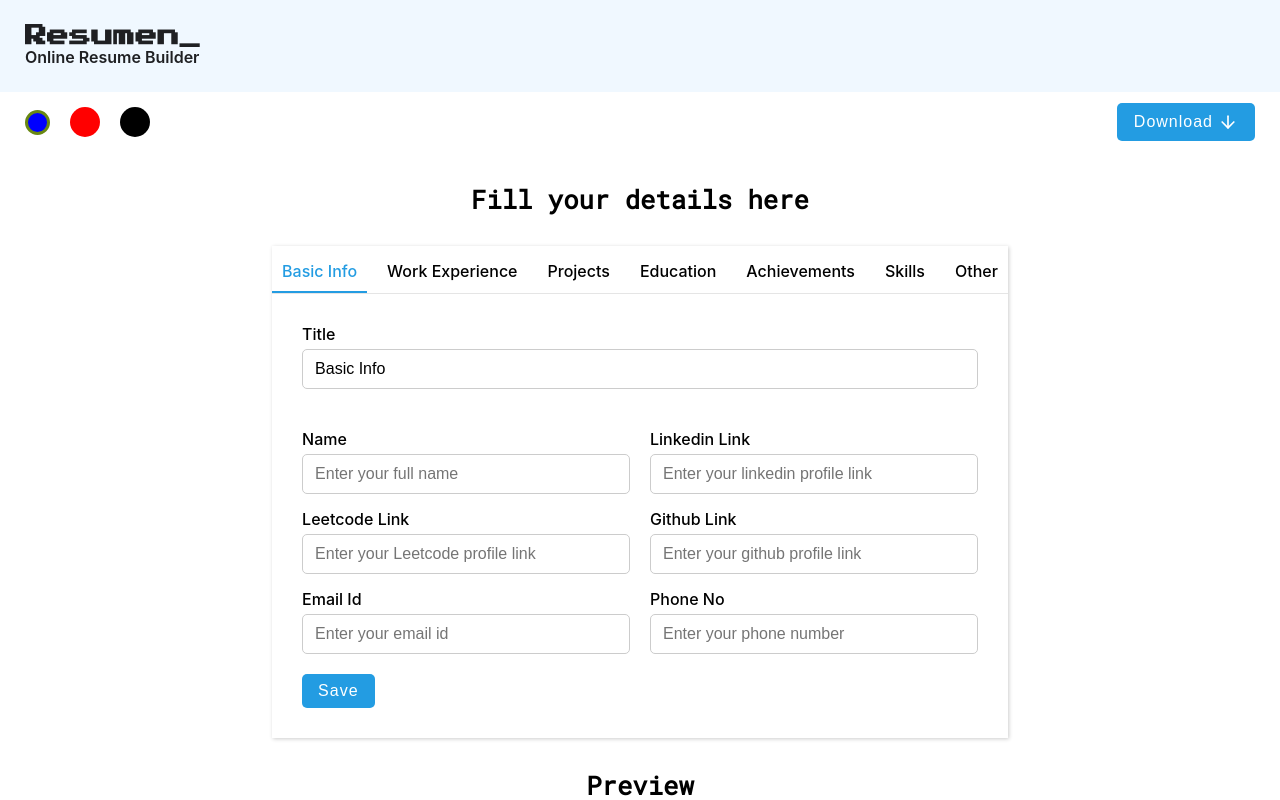
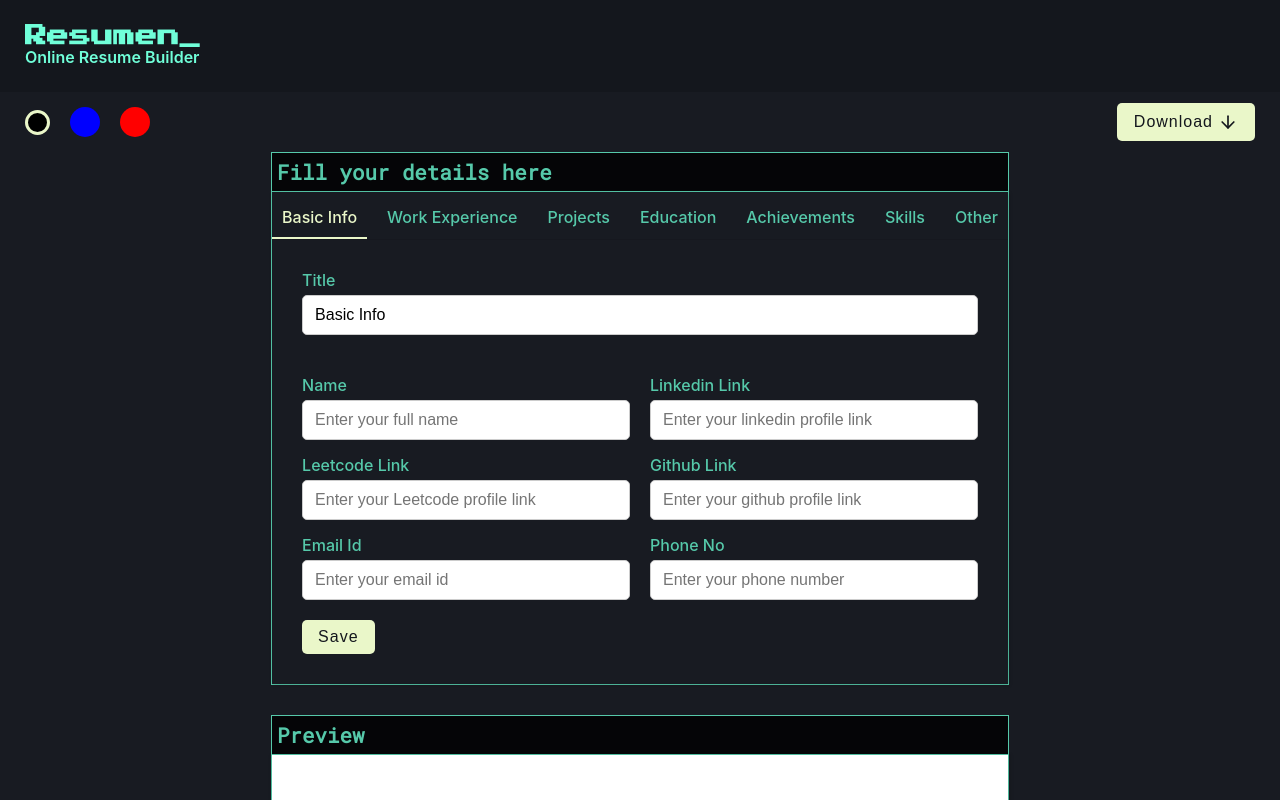
Before and after one commit to roniskywalker/Resumic_, a React (Create React App) app: page / in a window 1280 px wide. Shown: the top 800 px of the page. Built offline with nearby package versions, Linux system fonts and the light colour scheme.

Commit message:
Update style

```diff
--- a/src/App.css
+++ b/src/App.css
@@ -1,17 +1,44 @@
-@import url('https://fonts.googleapis.com/css2?family=Abril+Fatface&family=Acme&family=Creepster&family=Lobster&family=Press+Start+2P&family=Roboto+Mono&display=swap');
+@import url("https://fonts.googleapis.com/css2?family=Abril+Fatface&family=Acme&family=Creepster&family=Lobster&family=Press+Start+2P&family=Roboto+Mono&display=swap");
 
-*{
-    margin: 0;
-    padding: 0;
-    box-sizing: border-box;
+* {
+  margin: 0;
+  padding: 0;
+  box-sizing: border-box;
 }
 
 .Body {
+  background-color: #181b22;
   display: flex;
   flex-direction: column;
   align-items: center;
+  gap: 0px;
+  padding-top: 0;
+}
+.main1 {
+  background-color: #181b22;
+  border: 0.1px solid #56c9aa;
+  color: #56c9aa;
+  margin-bottom: 30px;
+}
+.main2 {
+  background-color: white;
+  border: 0.1px solid #56c9aa;
+  margin-bottom: 30px;
+}
+.main {
+  display: flex;
+  flex-direction: row;
   gap: 30px;
   padding-top: 0;
+}
+
+@media (max-width: 1500px) {
+  .main {
+    flex-direction: column;
+  }
+  .main1 {
+    margin-bottom: 0px;
+  }
 }
 
 .toolbar {
@@ -34,21 +61,21 @@
   height: 30px;
   width: 30px;
   border-radius: 50%;
-  background-color: #239ce2;
+  background-color: #eaf7c9;
 }
 .colors .active {
   margin: auto;
   height: 25px;
   width: 25px;
-  border: 3px solid #698813;
+  border: 3px solid #eaf7c9;
 }
 
 .toolbar button {
   margin-right: 25px;
   padding: 9px 17px;
   border-radius: 5px;
-  background-color: #239ce2;
-  color: #fff;
+  background-color: #eaf7c9;
+  color: #14171d;
   outline: none;
   border: none;
   font-weight: 500;
@@ -65,7 +92,11 @@
   width: 20px;
 }
 
-.subheading h1{
-  font-family: 'Roboto Mono', monospace;
-  font-size: 1.6em;
+.subheading h1 {
+  font-family: "Roboto Mono", monospace;
+  font-size: 1.3em;
+  border-bottom: 0.1px solid #56c9aa;
+  padding: 5px;
+  background-color: #050507;
+  color: #56c9aa;
 }
--- a/src/App.js
+++ b/src/App.js
@@ -1,14 +1,14 @@
-import React, {useState, useRef} from 'react';
+import React, { useState, useRef } from "react";
 import { ArrowDown } from "react-feather";
 import ReactToPrint from "react-to-print";
 
-import './App.css';
-import Header from './components/header/Header';
-import Editor from './components/editor/Editor';
+import "./App.css";
+import Header from "./components/header/Header";
+import Editor from "./components/editor/Editor";
 import Preview from "./components/preview/Preview";
 
 function App() {
-  const colors = ["blue", "red", "black"];
+  const colors = ["black", "blue", "red"];
   const sections = {
     basicInfo: "Basic Info",
     workExp: "Work Experience",
@@ -20,7 +20,6 @@ function App() {
   };
 
   const resumeRef = useRef();
-
 
   const [activeColor, setActiveColor] = useState(colors[0]);
 
@@ -92,6 +91,8 @@ const [resumeInformation, setResumeInformation] = useState({
             content={() => resumeRef.current}
           />
         </div>
+        <div className="main">
+          <div className="main1">
             <div className="subheading">
               <h1>Fill your details here</h1>
             </div>
@@ -100,6 +101,8 @@ const [resumeInformation, setResumeInformation] = useState({
               information={resumeInformation}
               setInformation={setResumeInformation}
             />
+          </div>
+          <div className="main2">
             <div className="subheading">
               <h1>Preview</h1>
             </div>
@@ -111,6 +114,8 @@ const [resumeInformation, setResumeInformation] = useState({
             />
           </div>
         </div>
+      </div>
+    </div>
   );
 }
 
--- a/src/components/editor/Editor.js
+++ b/src/components/editor/Editor.js
@@ -281,112 +281,95 @@ function Editor(props) {
   );
   const achievementBody = (
     <div className={styles.detail}>
+        <label>List your achievements</label>
       <div className={styles.column}>
-        <label>List your achievements</label>
         <InputControl
-          placeholder="Line 1"
+          placeholder="Achievement 1"
           value={values.points ? values.points[0] : ""}
           onChange={(event) => handlePointUpdate(event.target.value, 0)}
         />
         <InputControl
-          placeholder="Line 2"
+          placeholder="Achievement 2"
           value={values.points ? values.points[1] : ""}
           onChange={(event) => handlePointUpdate(event.target.value, 1)}
         />
         <InputControl
-          placeholder="Line 3"
+          placeholder="Achievement 3"
           value={values.points ? values.points[2] : ""}
           onChange={(event) => handlePointUpdate(event.target.value, 2)}
         />
         <InputControl
-          placeholder="Line 4"
+          placeholder="Achievement 4"
           value={values.points ? values.points[3] : ""}
           onChange={(event) => handlePointUpdate(event.target.value, 3)}
         />
         <InputControl
-          placeholder="Line 5"
+          placeholder="Achievement 5"
           value={values.points ? values.points[4] : ""}
           onChange={(event) => handlePointUpdate(event.target.value, 4)}
-        />
-        <InputControl
-          placeholder="Line 6"
-          value={values.points ? values.points[5] : ""}
-          onChange={(event) => handlePointUpdate(event.target.value, 5)}
-        />
-        <InputControl
-          placeholder="Line 7"
-          value={values.points ? values.points[6] : ""}
-          onChange={(event) => handlePointUpdate(event.target.value, 6)}
-        />
-        <InputControl
-          placeholder="Line 8"
-          value={values.points ? values.points[7] : ""}
-          onChange={(event) => handlePointUpdate(event.target.value, 7)}
-        />
-        <InputControl
-          placeholder="Line 9"
-          value={values.points ? values.points[8] : ""}
-          onChange={(event) => handlePointUpdate(event.target.value, 8)}
-        />
-        <InputControl
-          placeholder="Line 10"
-          value={values.points ? values.points[9] : ""}
-          onChange={(event) => handlePointUpdate(event.target.value, 9)}
         />
       </div>
     </div>
   );
   const skillBody = (
     <div className={styles.detail}>
-      <div className={styles.column}>
-        <label>List your skills</label>
+      <label>List your skills</label>
+      <div className={styles.row}>
         <InputControl
-          placeholder="Line 1"
+          placeholder="Skill 1"
           value={values.points ? values.points[0] : ""}
           onChange={(event) => handlePointUpdate(event.target.value, 0)}
         />
         <InputControl
-          placeholder="Line 2"
+          placeholder="Skill 2"
           value={values.points ? values.points[1] : ""}
           onChange={(event) => handlePointUpdate(event.target.value, 1)}
         />
+      </div>
+      <div className={styles.row}>
         <InputControl
-          placeholder="Line 3"
+          placeholder="Skill 3"
           value={values.points ? values.points[2] : ""}
           onChange={(event) => handlePointUpdate(event.target.value, 2)}
         />
         <InputControl
-          placeholder="Line 4"
+          placeholder="Skill 4"
           value={values.points ? values.points[3] : ""}
           onChange={(event) => handlePointUpdate(event.target.value, 3)}
         />
+      </div>
+      <div className={styles.row}>
         <InputControl
-          placeholder="Line 5"
+          placeholder="Skill 5"
           value={values.points ? values.points[4] : ""}
           onChange={(event) => handlePointUpdate(event.target.value, 4)}
         />
         <InputControl
-          placeholder="Line 6"
+          placeholder="Skill 6"
           value={values.points ? values.points[5] : ""}
           onChange={(event) => handlePointUpdate(event.target.value, 5)}
         />
+      </div>
+      <div className={styles.row}>
         <InputControl
-          placeholder="Line 7"
+          placeholder="Skill 7"
           value={values.points ? values.points[6] : ""}
           onChange={(event) => handlePointUpdate(event.target.value, 6)}
         />
         <InputControl
-          placeholder="Line 8"
+          placeholder="Skill 8"
           value={values.points ? values.points[7] : ""}
           onChange={(event) => handlePointUpdate(event.target.value, 7)}
         />
+      </div>
+      <div className={styles.row}>
         <InputControl
-          placeholder="Line 9"
+          placeholder="Skill 9"
           value={values.points ? values.points[8] : ""}
           onChange={(event) => handlePointUpdate(event.target.value, 8)}
         />
         <InputControl
-          placeholder="Line 10"
+          placeholder="Skill 10"
           value={values.points ? values.points[9] : ""}
           onChange={(event) => handlePointUpdate(event.target.value, 9)}
         />
--- a/src/components/editor/Editor.module.css
+++ b/src/components/editor/Editor.module.css
@@ -37,8 +37,8 @@
 }
 
 .heading .active {
-  border-bottom: 2px solid #239ce2;
-  color: #239ce2;
+  border-bottom: 2px solid #eaf7c9;
+  color: #eaf7c9;
 }
 
 .body {
@@ -77,7 +77,7 @@
 }
 
 .chips .new {
-  color: #239ce2;
+  color: #eaf7c9;
   font-weight: bold;
   letter-spacing: 1px;
   cursor: pointer;
@@ -96,11 +96,10 @@
 .chip p {
   font-weight: 500;
   line-height: 1.25rem;
-  color: #fff;
+  color: #14171d;
 }
 .chip svg {
-  color: #fff;
-  background-color: rgb(92, 177, 177);
+  color: #14171d;
   border-radius: 50%;
   height: 18px;
   width: 18px;
@@ -108,19 +107,19 @@
 }
 
 .chips .active {
-  background-color: #239ce2;
+  background-color: #eaf7c9;
 }
 
 .chips .active svg{
-  background-color: #208bc9;
+  background-color: #eaf7c9;
 }
 
 .body button {
   width: fit-content;
   padding: 8px 16px;
   border-radius: 5px;
-  background-color: #239ce2;
-  color: #fff;
+  background-color: #eaf7c9;
+  color: #14171d;
   outline: none;
   border: none;
   font-weight: 500;
--- a/src/components/header/Header.module.css
+++ b/src/components/header/Header.module.css
@@ -2,8 +2,8 @@
 
 .mainheader{
     padding: 25px 0 25px 25px;
-    background-color: aliceblue;
-    color:#1f2023;
+    background-color: #14171d;
+    color:#70ffd9;
     position: sticky;
     top: 0;
     left: 0;
--- a/src/components/preview/Preview.module.css
+++ b/src/components/preview/Preview.module.css
@@ -2,7 +2,7 @@
   --color: #239ce2;
   min-width: 700px;
   max-width: 850px;
-  margin: 0px auto 30px;
+  margin: 0px auto;
   flex: 1.2;
   height: fit-content;
   min-height: 900px;
```
Lines whose indentation alone changed are shown as unchanged.
